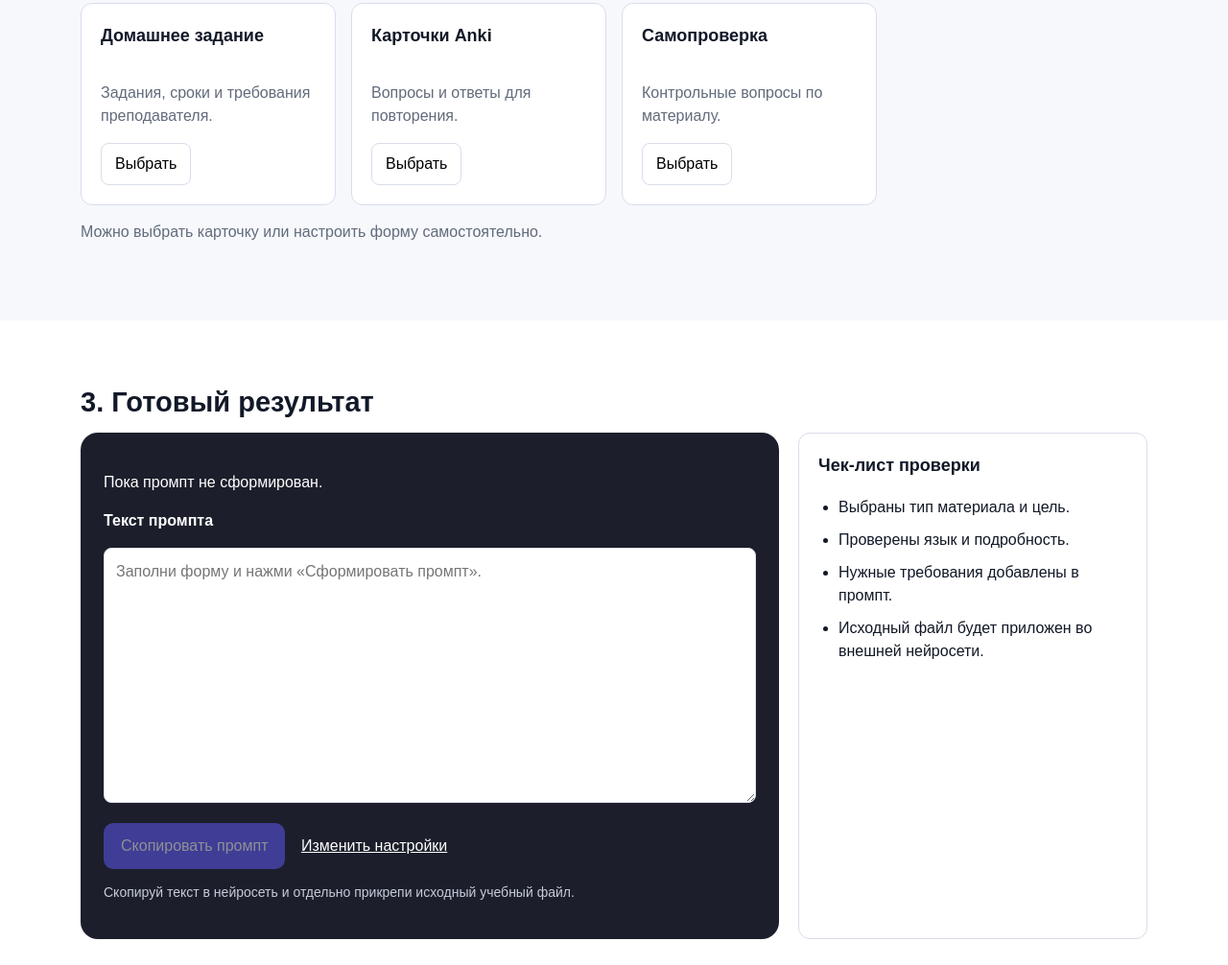
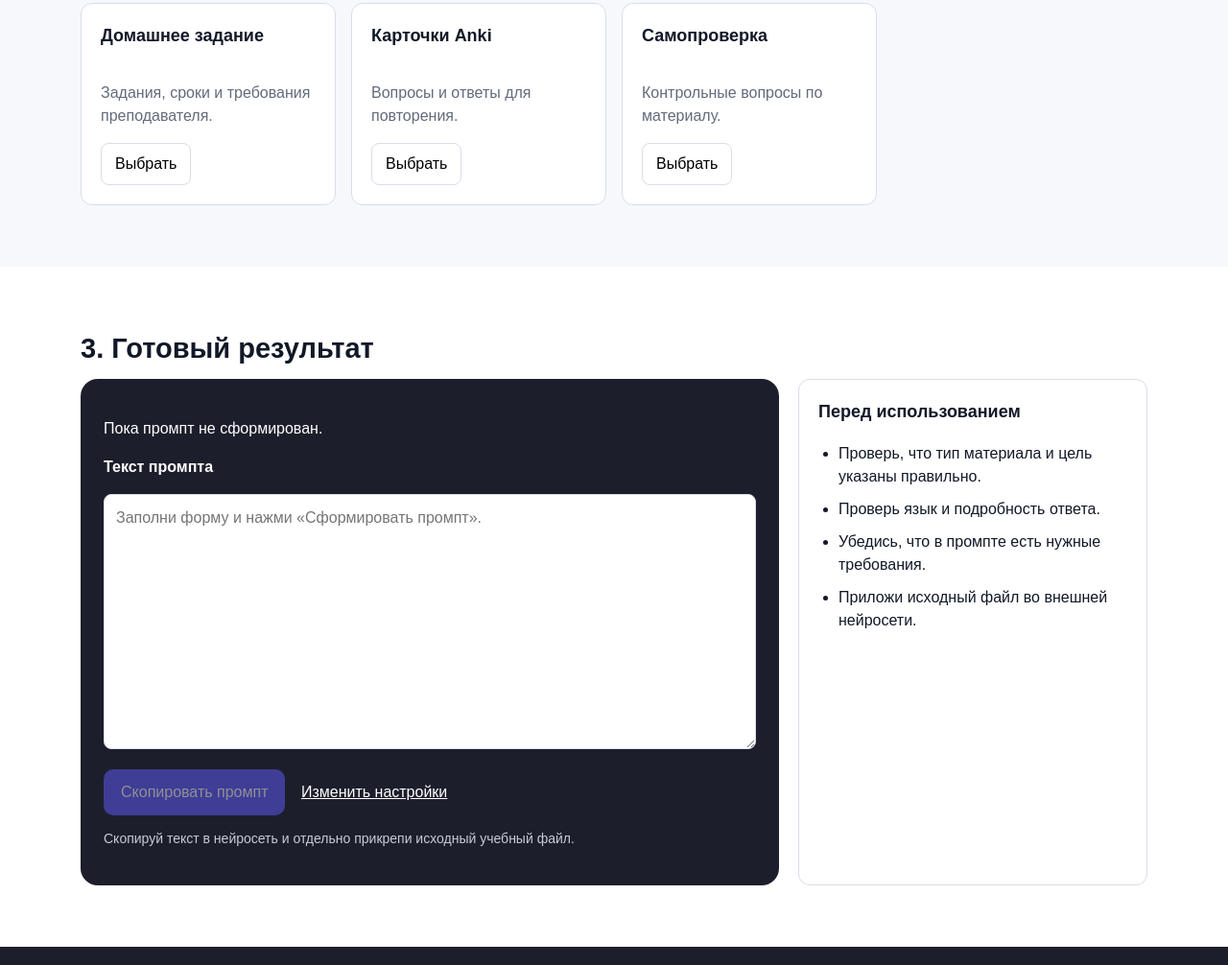
Before and after one commit to GEFSED/LectureFlow, a plain HTML site: page index.html in a window 1280 px wide. Shown: the part 1762-2768 px from the top of the page at 96% size. Drawn offline with Linux system fonts and the light colour scheme.

Commit message:
Fix homework 3 UI clarity in index.html

```diff
--- a/index.html
+++ b/index.html
@@ -161,7 +161,6 @@
             <button class="choose-template" type="button" data-goal="Самопроверка" data-detail="Средняя" data-questions="true" aria-pressed="false">Выбрать</button>
           </article>
         </div>
-        <p id="template-message" class="note" aria-live="polite">Можно выбрать карточку или настроить форму самостоятельно.</p>
       </div>
     </section>
 
@@ -178,12 +177,12 @@
             <p class="small-text">Скопируй текст в нейросеть и отдельно прикрепи исходный учебный файл.</p>
           </div>
           <aside class="checklist">
-            <h3>Чек-лист проверки</h3>
+            <h3>Перед использованием</h3>
             <ul>
-              <li>Выбраны тип материала и цель.</li>
-              <li>Проверены язык и подробность.</li>
-              <li>Нужные требования добавлены в промпт.</li>
-              <li>Исходный файл будет приложен во внешней нейросети.</li>
+              <li>Проверь, что тип материала и цель указаны правильно.</li>
+              <li>Проверь язык и подробность ответа.</li>
+              <li>Убедись, что в промпте есть нужные требования.</li>
+              <li>Приложи исходный файл во внешней нейросети.</li>
             </ul>
           </aside>
         </div>
```
